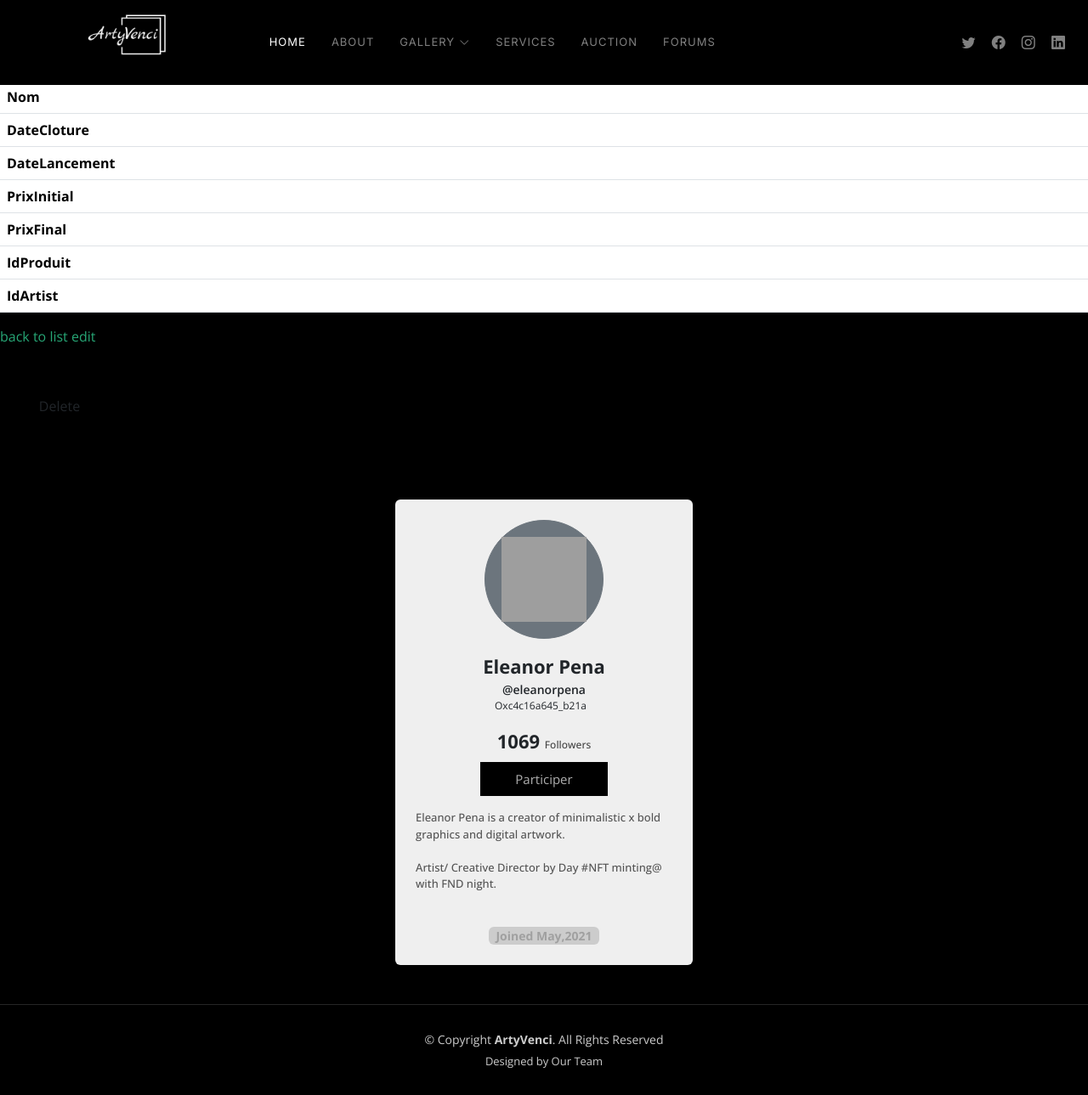
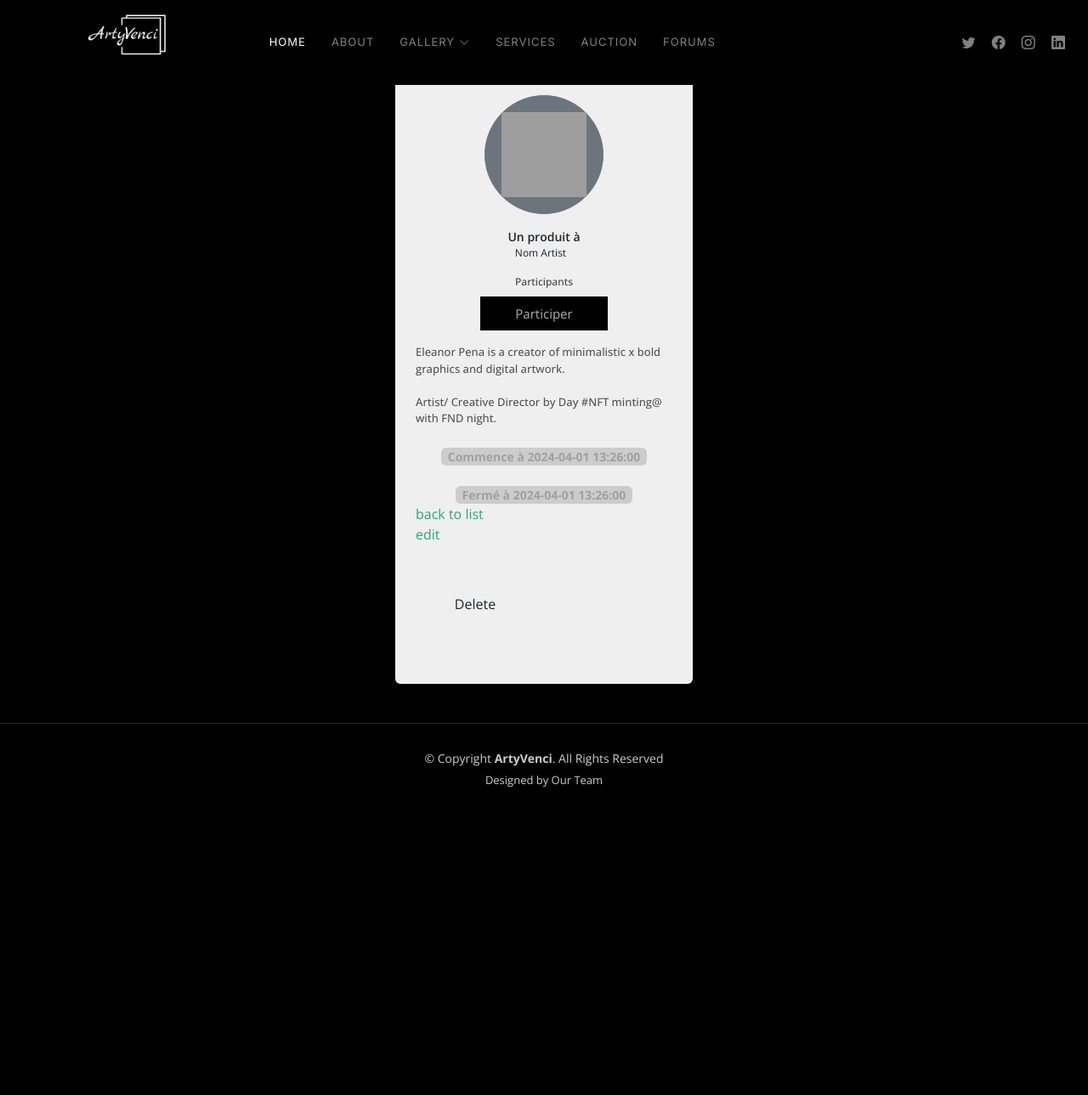
Before and after one commit to Equipe-4-Projet-PI/Sprint-Web, a Symfony app: template templates/auction/show.html.twig in a window 1280 px wide. Shown: the whole page at 85% size. After the commit the page ends 927 px from the top, so only its background shows below. Run offline with Twig, Linux system fonts and the light colour scheme; the template is opened without the code that fills it, so the values that code supplies are empty; some libraries are stand-ins or nearby versions; grey boxes are pictures that could not be loaded.

Commit message:
second commit

```diff
--- a/templates/auction/show.html.twig
+++ b/templates/auction/show.html.twig
@@ -5,49 +5,6 @@
 
 {% block body %}
 	<h1>Auction</h1>
-
-	<table class="table">
-		<tbody>
-			<tr>
-				<th>IdAuction</th>
-				<td>{{ auction.idAuction }}</td>
-			</tr>
-			<tr>
-				<th>Nom</th>
-				<td>{{ auction.nom }}</td>
-			</tr>
-			<tr>
-				<th>DateCloture</th>
-				<td>{{ auction.dateCloture ? auction.dateCloture|date('Y-m-d H:i:s') : '' }}</td>
-			</tr>
-			<tr>
-				<th>DateLancement</th>
-				<td>{{ auction.dateLancement ? auction.dateLancement|date('Y-m-d H:i:s') : '' }}</td>
-			</tr>
-			<tr>
-				<th>PrixInitial</th>
-				<td>{{ auction.prixInitial }}</td>
-			</tr>
-			<tr>
-				<th>PrixFinal</th>
-				<td>{{ auction.prixFinal }}</td>
-			</tr>
-			<tr>
-				<th>IdProduit</th>
-				<td>{{ auction.idProduit }}</td>
-			</tr>
-			<tr>
-				<th>IdArtist</th>
-				<td>{{ auction.idArtist }}</td>
-			</tr>
-		</tbody>
-	</table>
-
-	<a href="{{ path('app_auction_index') }}">back to list</a>
-
-	<a href="{{ path('app_auction_edit', {'idAuction': auction.idAuction}) }}">edit</a>
-
-	{{ include('auction/_delete_form.html.twig') }}
 
 	<head>
 
@@ -58,27 +15,29 @@
 			<div class=" image d-flex flex-column justify-content-center align-items-center">
 				<button class="btn btn-secondary">
 					<img src="https://i.imgur.com/wvxPV9S.png" height="100" width="100"/></button>
-				<span class="name mt-3">Eleanor Pena</span>
-				<span class="idd">@eleanorpena</span>
+				<span class="name mt-3">{{auction.nom}}</span>
+				<span class="idd">Un produit à
+				</span>
 				<div class="d-flex flex-row justify-content-center align-items-center gap-2">
-					<span class="idd1">Oxc4c16a645_b21a</span>
+					<span class="idd1">Nom Artist</span>
 					<span>
 						<i class="fa fa-copy"></i>
 					</span>
 				</div>
 				<div class="d-flex flex-row justify-content-center align-items-center mt-3">
-					<span class="number">1069
-						<span class="follow">Followers</span>
+					<span class="number">{{numberParticipants}}
+						<span class="follow">Participants</span>
 					</span>
 				</div>
 				<div class=" d-flex mt-2">
 					<button class="btn1 btn-dark" id="participerButton" onclick="showPopup()">Participer</button>
 				</div>
 				<div id="popup" style="display: none;">
-					<form id="priceForm" method="post" action="{{ path('submit_price') }}">
+					<form id="priceForm" method="post" action="{{ path('submit_price' , {'idUser': 6}) }}">
+					<input type="hidden" name="idAuction" value="{{ auction.idAuction }}">
 						<label for="price">Enter the price:</label>
 						<input type="text" id="price" name="price">
-						<button type="submit" id="acheterButton">Acheter</button>
+						<button type="submit" id="acheterButton">Effectuer</button>
 					</form>
 				</div>
 
@@ -87,25 +46,25 @@
 						Artist/ Creative Director by Day #NFT minting@ with FND night.
 					</span>
 				</div>
-				<div class="gap-3 mt-3 icons d-flex flex-row justify-content-center align-items-center">
-					<span>
-						<i class="fa fa-twitter"></i>
-					</span>
-					<span>
-						<i class="fa fa-facebook-f"></i>
-					</span>
-					<span>
-						<i class="fa fa-instagram"></i>
-					</span>
-					<span>
-						<i class="fa fa-linkedin"></i>
+				<div class=" px-2 rounded mt-4 date ">
+					<span class="join">Commence à
+						{{auction.dateLancement|date('Y-m-d H:i:s')}}</span>
+				</div>
+				<div class=" px-2 rounded mt-4 date ">
+					<span class="join">Fermé à
+						{{auction.dateCloture|date('Y-m-d H:i:s')}}
 					</span>
 				</div>
-				<div class=" px-2 rounded mt-4 date ">
-					<span class="join">Joined May,2021</span>
 			</div>
+
+
+			<a href="{{ path('app_auction_index') }}">back to list</a>
+
+			<a href="{{ path('app_auction_edit', {'idAuction': auction.idAuction}) }}">edit</a>
+
+			{{ include('auction/_delete_form.html.twig') }}
 		</div>
-		</div>
+
 	</div>
 
 	<script>
```
Also changed, not shown: src/Controller/AuctionController.php (+50 -10 lines), src/Entity/AuctionParticipant.php (+6 -5 lines), src/Repository/AuctionParticipantRepository.php (+14 -8 lines), templates/auction/index.html.twig (+28 -6 lines), src/Entity/Auction.php (line endings or trailing spaces). Lines whose indentation alone changed are shown as unchanged.
